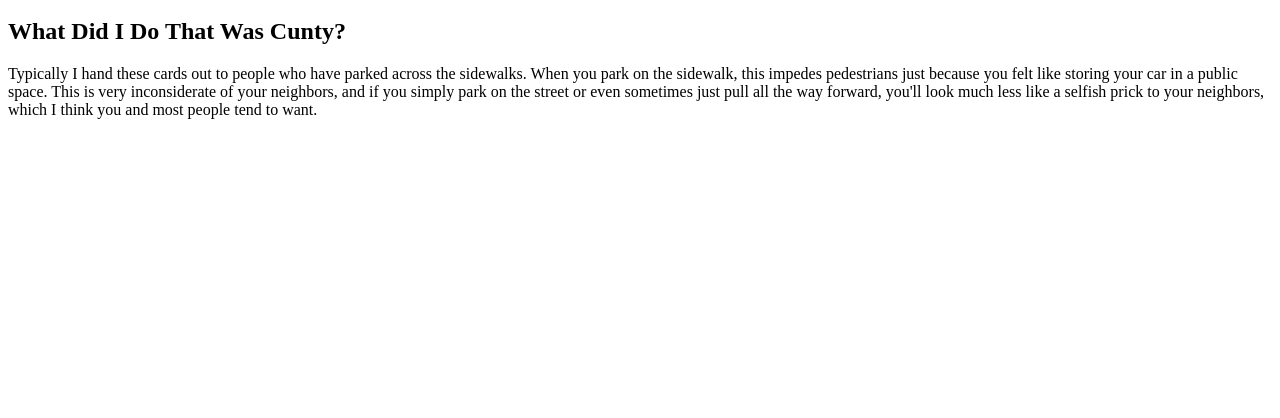
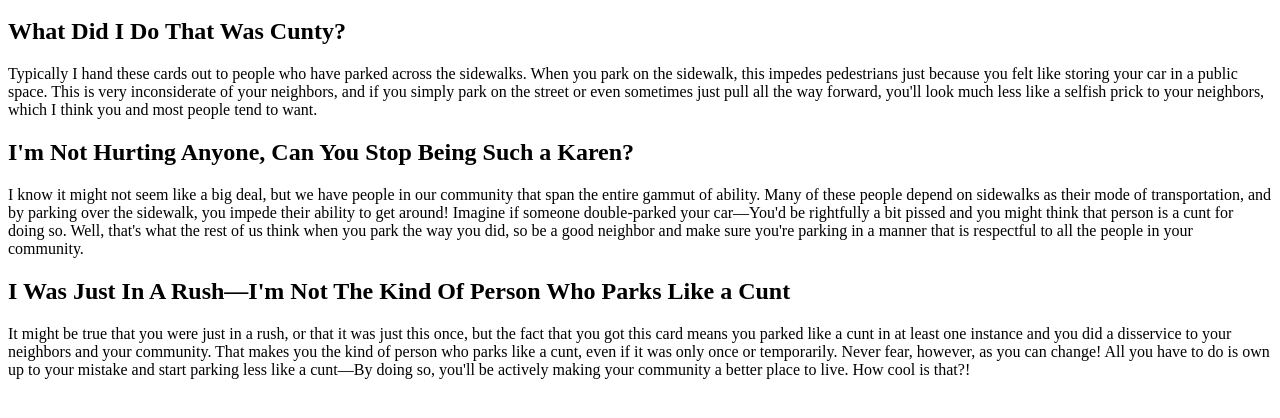
Before and after one commit to crankynetman/parklikeaneighbor, a plain HTML site: page index.html in a window 1280 px wide. Shown: the part 104-522 px from the top of the page. Drawn offline with Linux system fonts and the light colour scheme.

Commit message:
Update index.html

```diff
--- a/index.html
+++ b/index.html
@@ -4,5 +4,8 @@
   <a>Hi! You're probably seeing this page because you parked like a cunt and got a card notifying you of aforementioned cuntiness. I know that nobody likes being called a cunt, but I hope that this website is able to help you see why your behaviour could be perceived as "cunty" by some.</a>
   <h2>What Did I Do That Was Cunty?</h2>
   <a>Typically I hand these cards out to people who have parked across the sidewalks. When you park on the sidewalk, this impedes pedestrians just because you felt like storing your car in a public space. This is very inconsiderate of your neighbors, and if you simply park on the street or even sometimes just pull all the way forward, you'll look much less like a selfish prick to your neighbors, which I think you and most people tend to want.</a>
-
+  <h2>I'm Not Hurting Anyone, Can You Stop Being Such a Karen?</h2>
+  <a>I know it might not seem like a big deal, but we have people in our community that span the entire gammut of ability. Many of these people depend on sidewalks as their mode of transportation, and by parking over the sidewalk, you impede their ability to get around! Imagine if someone double-parked your car—You'd be rightfully a bit pissed and you might think that person is a cunt for doing so. Well, that's what the rest of us think when you park the way you did, so be a good neighbor and make sure you're parking in a manner that is respectful to all the people in your community.</a>
+  <h2>I Was Just In A Rush—I'm Not The Kind Of Person Who Parks Like a Cunt</h2>
+  <a>It might be true that you were just in a rush, or that it was just this once, but the fact that you got this card means you parked like a cunt in at least one instance and you did a disservice to your neighbors and your community. That makes you the kind of person who parks like a cunt, even if it was only once or temporarily. Never fear, however, as you can change! All you have to do is own up to your mistake and start parking less like a cunt—By doing so, you'll be actively making your community a better place to live. How cool is that?!</a>
 </body>
```
